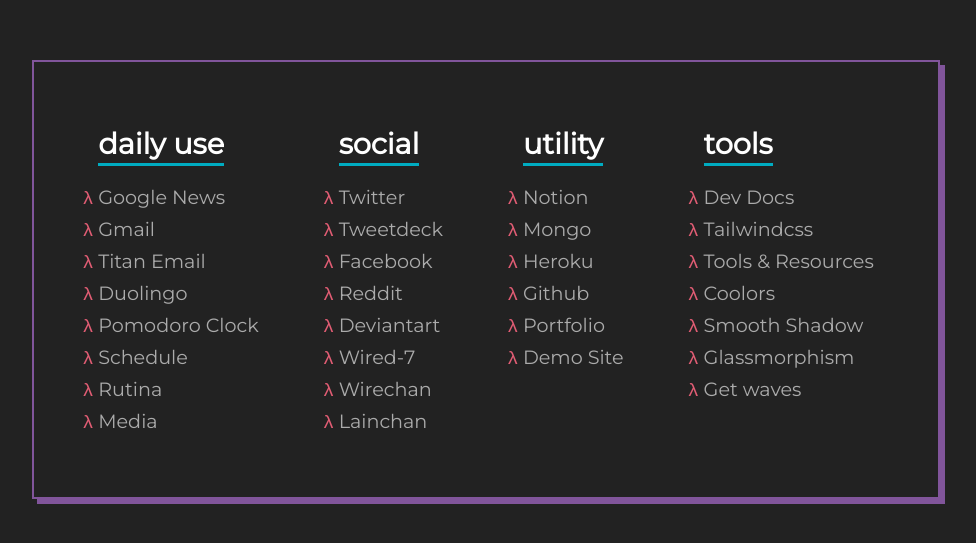
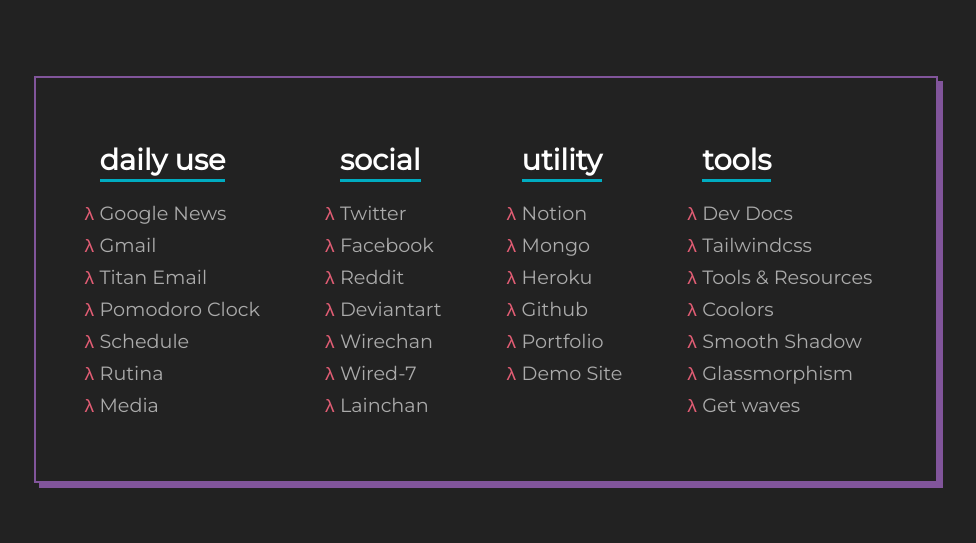
Before and after one commit to ReliSalazar/Bookmarks, a React (Create React App) app: page / in a window 1280 px wide. Shown: the part 121-664 px from the top of the page, without its empty margins (154-1130 px from the left). Built offline with nearby package versions, Linux system fonts and the light colour scheme.

Commit message:
update links

```diff
--- a/src/App.js
+++ b/src/App.js
@@ -16,11 +16,6 @@
     {
       name: "Titan Email",
       url: "https://titan.hostgator.mx/mail/",
-      type: "daily",
-    },
-    {
-      name: "Duolingo",
-      url: "https://www.duolingo.com/",
       type: "daily",
     },
     {
@@ -51,11 +46,6 @@
       type: "social",
     },
     {
-      name: "Tweetdeck",
-      url: "https://tweetdeck.twitter.com/",
-      type: "social",
-    },
-    {
       name: "Facebook",
       url: "https://www.facebook.com/",
       type: "social",
@@ -71,13 +61,13 @@
       type: "social",
     },
     {
-      name: "Wired-7",
-      url: "https://wired-7.org/",
+      name: "Wirechan",
+      url: "https://wirechan.org/",
       type: "social",
     },
     {
-      name: "Wirechan",
-      url: "https://wirechan.org/",
+      name: "Wired-7",
+      url: "https://wired-7.org/",
       type: "social",
     },
     {
```
